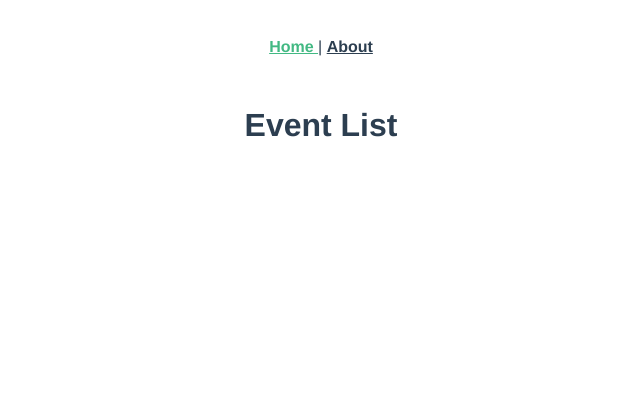
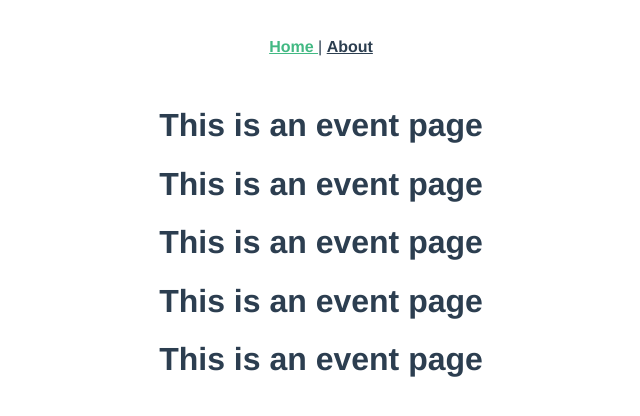
Before and after one commit to lottettt/713-Lab06, a Vue app: page / in a window 1280 px wide. Shown: the top 416 px of the page, without its empty margins (319-959 px from the left). Built offline with nearby package versions, Linux system fonts and the light colour scheme; the HTML template or start-up script is replaced by a standard one.

Commit message:
Task 2 การสร้าง Component และ การ Binding Data

```diff
--- a/src/App.vue
+++ b/src/App.vue
@@ -1,6 +1,6 @@
 <script setup lang="ts">
+// run only one time during the setup
 import { RouterLink, RouterView } from 'vue-router'
-
 </script>
 
 <template>
--- /dev/null
+++ b/src/components/eventCard.vue
@@ -0,0 +1,21 @@
+<script setup lang="ts"></script>
+
+<template>
+  <div class="event-class">
+    <h1>This is an event page</h1>
+  </div>
+</template>
+
+<style scoped>
+.event-card {
+  padding: 20px;
+  width: 250px;
+  cursor: pointer;
+  border: 1px solid #39495c;
+  margin-bottom: 18px;
+}
+.event-card:hover {
+  transform: scale(1.01);
+  box-shadow: 0 3px 12px 0 rgba(0, 0, 0, 0.2);
+}
+</style>
--- a/src/main.ts
+++ b/src/main.ts
@@ -11,4 +11,4 @@
 app.use(createPinia())
 app.use(router)
 
-app.mount('#app')
+app.mount('#app') // CSS selector ให้ไปใช้ id อะไรก็ได้ที่มีชื่อว่า app
--- a/src/views/eventListView.vue
+++ b/src/views/eventListView.vue
@@ -1,28 +1,11 @@
-<script lang="ts">
-import { defineComponent } from 'vue';
-
-export default defineComponent({
-  name: 'EventListView',
-  data() {
-    return {
-      events: []
-    };
-  },
-  created() {
-    // Fetch events or perform other setup tasks here
-  }
-});
+<script setup lang="ts">
+import EventCard from '@/components/eventCard.vue'
 </script>
 
 <template>
-  <div>
-    <h1>Event List</h1>
-    <ul>
-      <li v-for="event in events" :key="event.id">{{ event.name }}</li>
-    </ul>
-  </div>
+  <EventCard />
+  <EventCard />
+  <EventCard />
+  <EventCard />
+  <EventCard />
 </template>
-
-<style scoped>
-/* Add your styles here */
-</style>
```
